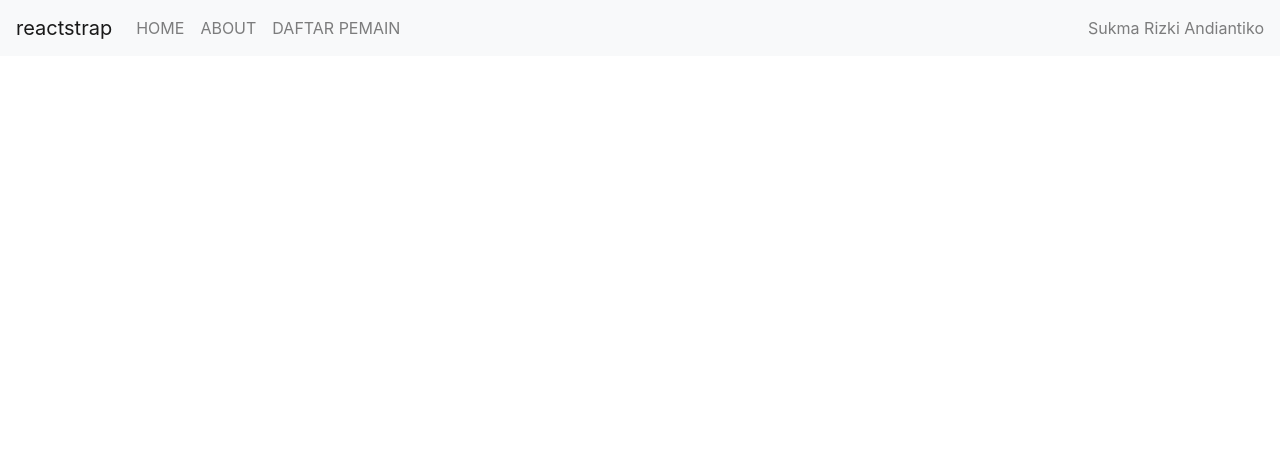
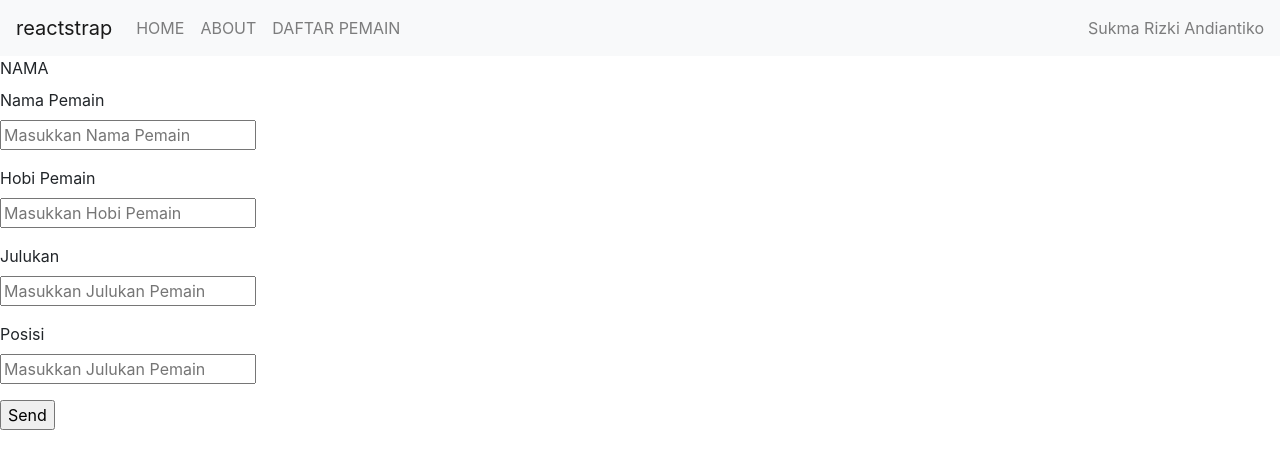
Before and after one commit to dinosukqwerty/reactjs, a React (Create React App) app: page /daftarpemain/tambah in a window 1280 px wide. Shown: the top 468 px of the page. Built offline with nearby package versions, Linux system fonts and the light colour scheme.

Commit message:
tambah data pemain-API google spreadsheet pakai nocodeapi

```diff
--- a/src/App.js
+++ b/src/App.js
@@ -27,7 +27,7 @@ const App = () => {
         <Route exact path="/About" component={About} />
         <Route exact path="/detail/:id" component={DetailComp} />
         <Route exact path="/daftarpemain" component={ListComp} />
-        <Route exact path="/pemain/tambah" component={TambahComp}/>
+        <Route exact path="/daftarpemain/tambah" component={TambahComp}/>
       </Switch>
       </BrowserRouter>
     </div>
--- a/src/Component/Class/TambahComp.jsx
+++ b/src/Component/Class/TambahComp.jsx
@@ -15,6 +15,8 @@ export default function TambahComp() {
         e.preventDefault();
         const {nama, hobi, julukan, posisi} = formData
         try {
+
+            //    //api google spreadsheet pakai nocodeapi
             const response = await fetch(
                 "https://v1.nocodeapi.com/reactapi/google_sheets/cCnkarEpcUOJoIMx?tabId=Sheet1",
                 {
```
Also changed, not shown: 1 other file (tests, documents, lock files or other folders).
